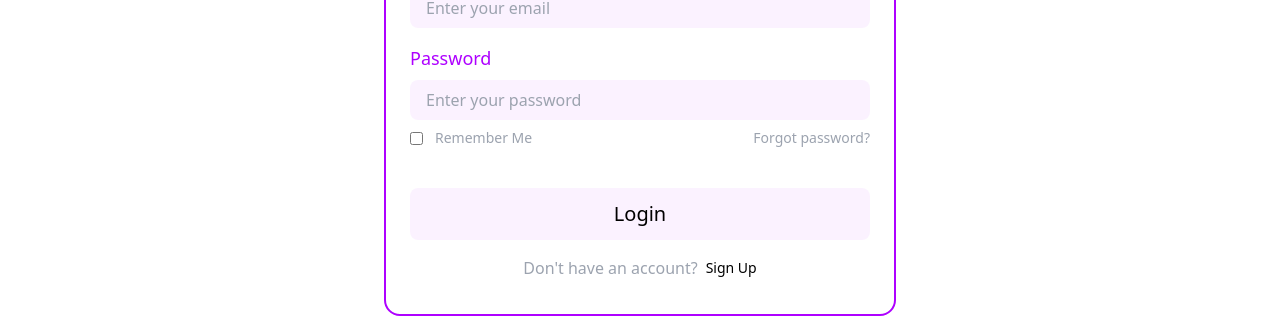
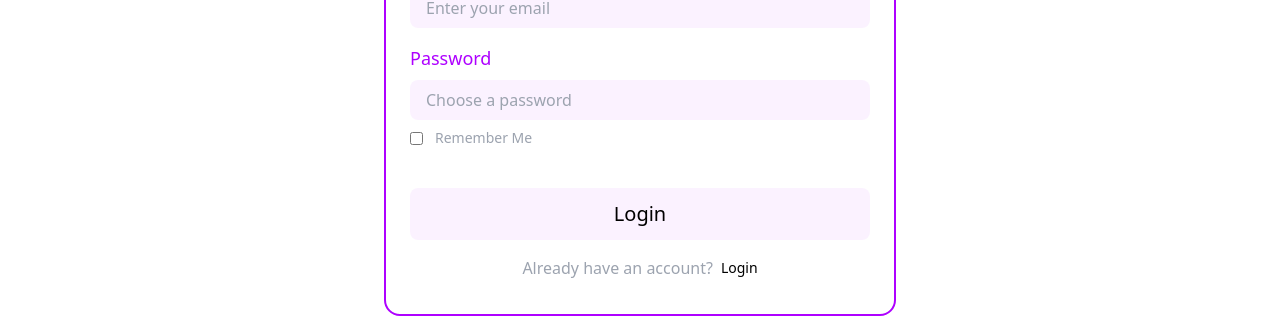
Before and after one commit to Qaudri/url-shortener, a Nuxt app: page /signup in a window 1280 px wide. Shown: the part 283-615 px from the top of the page. Built offline with nearby package versions, Linux system fonts and the light colour scheme.

Commit message:
chore: sign up form edited

```diff
--- a/components/Ui/Form/Signup.vue
+++ b/components/Ui/Form/Signup.vue
@@ -15,11 +15,11 @@
 
       <label for="password" class="block text-lg text-primary-100 font-medium">Password</label>
       <div class="py-1"></div>
-      <input type="password" v-model="form.password" placeholder="Enter your password"
+      <input type="password" v-model="form.password" placeholder="Choose a password"
       class="block w-full py-2 px-4 rounded-lg bg-primary-100 bg-opacity-5 focus:border-primary-100">
 
-      <UiAuthenticationsInputErrorPassword v-if="errors.password" />
-      <UiAuthenticationsEmptyPassword v-if="empty.password" />
+      <!-- <UiAuthenticationsInputErrorPassword v-if="errors.password" />
+      <UiAuthenticationsEmptyPassword v-if="empty.password" /> -->
 
       <div class="py-1"></div>
 
@@ -28,17 +28,15 @@
           <input type="checkbox" name="toggle" id="toggle" class="mr-3">
           <label for="toggle" class="text-sm text-gray-400 select-none">Remember Me</label>
         </div>
-        <p  class="text-sm text-gray-400 select-none">
-          Forgot password?
-        </p>
+
       </div>
 
-      <UiAuthenticationsError v-if="non_existent" />
+      <!-- <UiAuthenticationsError v-if="non_existent" /> -->
 
       <UiButtonsTertiary button_text="Login" class="bg-opacity-5 mt-10 text-xl text-black font-medium py-3 flex justify-center bg-primary-100 w-full" />
 
       <div :class="errors.username && errors.password ? '' : 'bg-opacity-100 text-white'" class="text-gray-400 text-base mt-4 flex justify-center mx-auto">
-        Don't have an account? <span class=""><UiButtonsSecondary button_title="Sign Up" class="ml-2 text-sm" /></span>
+        Already have an account? <span class=""><UiButtonsSecondary button_title="Login" class="ml-2 text-sm" /></span>
       </div>
     </form>
   </div>
```
